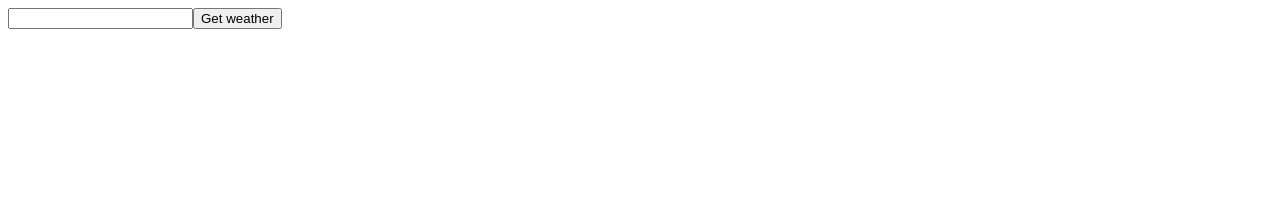
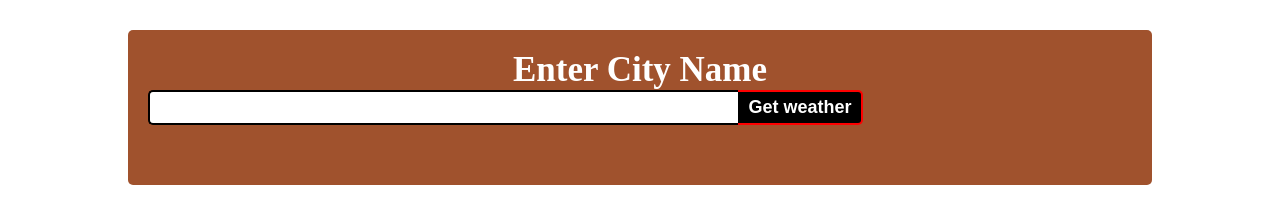
Before and after one commit to joy-biswas-info/simpleWatherApp, a plain HTML site: page index.html in a window 1280 px wide. Drawn offline with Linux system fonts and the light colour scheme.

Commit message:
simple Weather app done

```diff
--- a/app.js
+++ b/app.js
@@ -1,22 +1,21 @@
-function getInput() {
-    const input = document.getElementById('input');
+function getInput(id) {
+    const input = document.getElementById(id);
 const inputText = input.value;
     return inputText;
 }
 const getWeather = () => {
-    getInput();
-    let url =`https://api.openweathermap.org/data/2.5/weather?q=${getInput()}&units=metric&appid=ab68c3c6730b171480e2ed2eeea340fc`
-        fetch(url)
-    .then(res=>res.json())
-            .then(data => displayWeather(data) )
+    let url =`https://api.openweathermap.org/data/2.5/weather?q=${getInput('input')}&units=metric&appid=ab68c3c6730b171480e2ed2eeea340fc`
+    fetch(url)
+        .then(res => res.json())
+        .then(data => displayWeather(data));
 }
 
 // getWeather();
 const displayWeather = (data)=>{
-    const weather = document.getElementById('show-weather');
+        const weather = document.getElementById('show-weather');
     weather.innerHTML = `<p>Temperature: ${data.main.temp} &#8451;</br>
     Feels Like : ${data.main.feels_like} &#8451;</br>
   Visibilities: ${data.visibility / 1000} K.M</br>
-  Description: ${data.weather[0].description}  </p>
-  <i src="04d">icon</i>`
+  Description: ${data.weather[0].description}  </p>`
+
 }
--- a/index.html
+++ b/index.html
@@ -5,13 +5,18 @@
     <meta http-equiv="X-UA-Compatible" content="IE=edge">
     <meta name="viewport" content="width=device-width, initial-scale=1.0">
     <title>Get weather</title>
+    <link rel="stylesheet" href="style.css">
 </head>
 <body>
-<div><input type="text" id="input" onkeyup="getInput() "><button onclick="getWeather()">Get weather</button></div>
+<div class="weather">
+    <h4>Enter City Name</h4>
+   <div class="input-section">
+    <input type="text" id="input">
+    <button onclick="getWeather()">Get weather</button>
+   </div>
     <div id="show-weather">
-
     </div>
-
+</div>
     <script src="app.js"></script>
 </body>
 </html>
--- a/style.css
+++ b/style.css
@@ -0,0 +1,51 @@
+*{
+    margin: 0;
+    padding: 0;
+    outline: 0;
+    box-sizing: border-box;
+    border: 0;
+}
+.weather{
+    background-color: sienna;
+    border-radius: 5px;
+    padding: 20px;
+    width: 80%;
+    margin: 30px auto;
+}
+h4{
+    text-align: center;
+    color: #fff;
+    font-weight: 600;
+    font-size: 35px;
+}
+.input-section{
+    display: flex;
+}
+input{
+    padding: 5px;
+    width: 60%;
+    font-size: 18px;
+border-radius: 5px 0 0 5px;
+border-top: 2px solid;
+border-left: 2px solid;
+border-bottom: 2px solid;
+
+}
+button{
+    padding: 5px 10px;
+    background: #000;
+    color: #fff;
+    font-weight: 600;
+    font-size: 18px;
+    border-top: 2px solid red;
+    border-right: 2px solid red;
+    border-bottom: 2px solid red;
+    border-radius: 0 5px 5px 0;
+}
+#show-weather{
+    margin: 10px;
+    padding: 10px;
+    border-radius: 5px;
+    color: #fff;
+
+}
```
